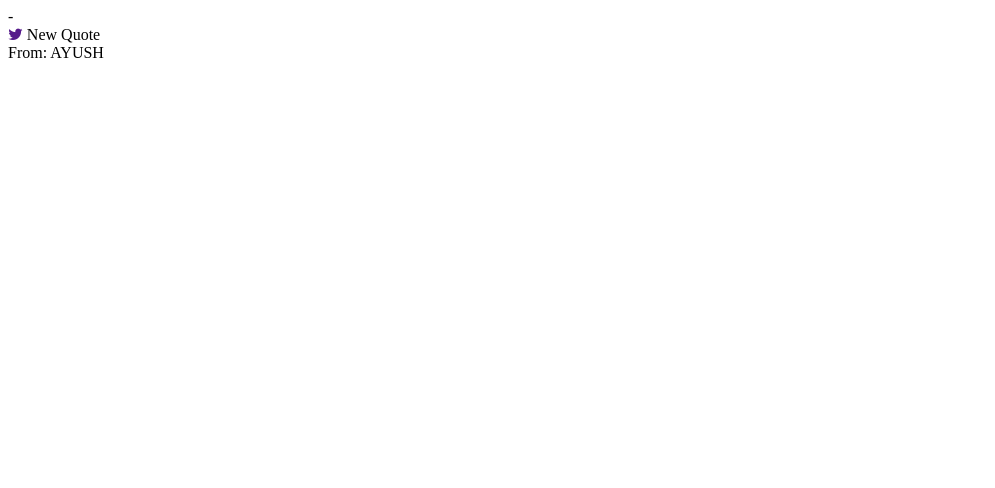
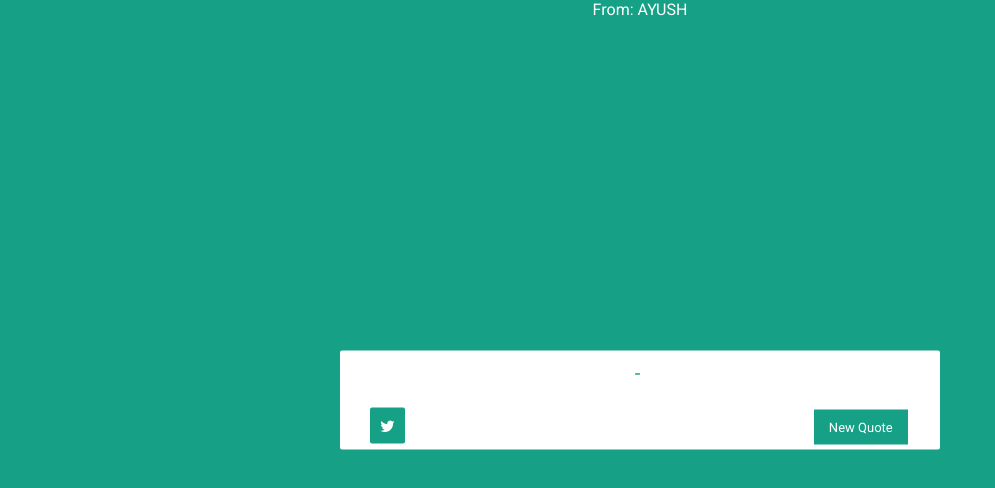
Before and after one commit to ayushkr7/Quote-Generator-Using-API, a plain HTML site: page index.html in a window 1280 px wide. Shown: the whole page, without its empty margins (0-995 px from the left). Drawn offline with Linux system fonts and the light colour scheme.

Commit message:
css and js file connected

```diff
--- a/index.html
+++ b/index.html
@@ -3,6 +3,7 @@
   <head>
     <title>Random Quote Machine</title>
     <meta name="viewport" content="width=device-width, initial-scale=1.0">
+    <link rel="stylesheet" type="text/css" href="style.css">
     <link rel="preconnect" href="https://fonts.googleapis.com">
     <link rel="stylesheet" href="https://maxcdn.bootstrapcdn.com/font-awesome/4.3.0/css/font-awesome.min.css"/>
 <link rel="preconnect" href="https://fonts.gstatic.com" crossorigin>
@@ -21,5 +22,6 @@
 
     </div>
      <div id="footer">From: AYUSH</div>
+    <script src="app.js">
   </body>
 </html>
```
